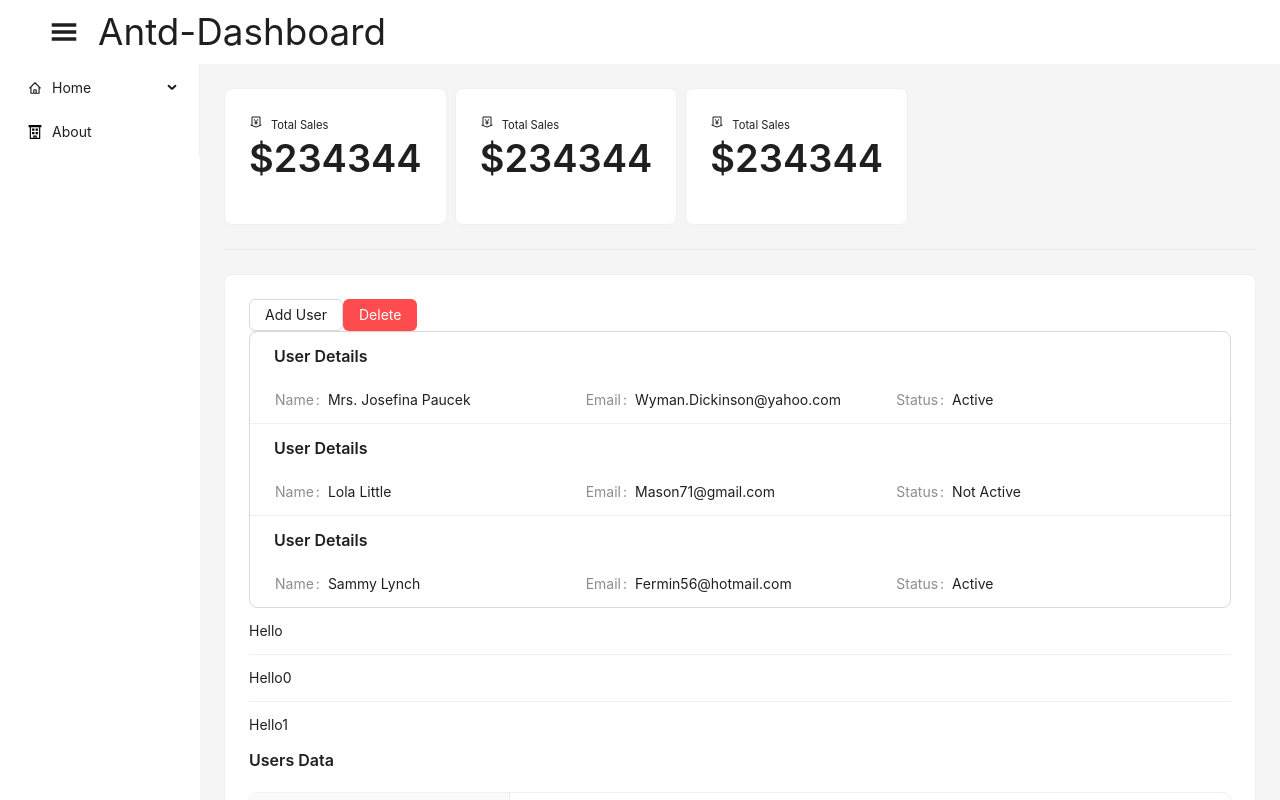
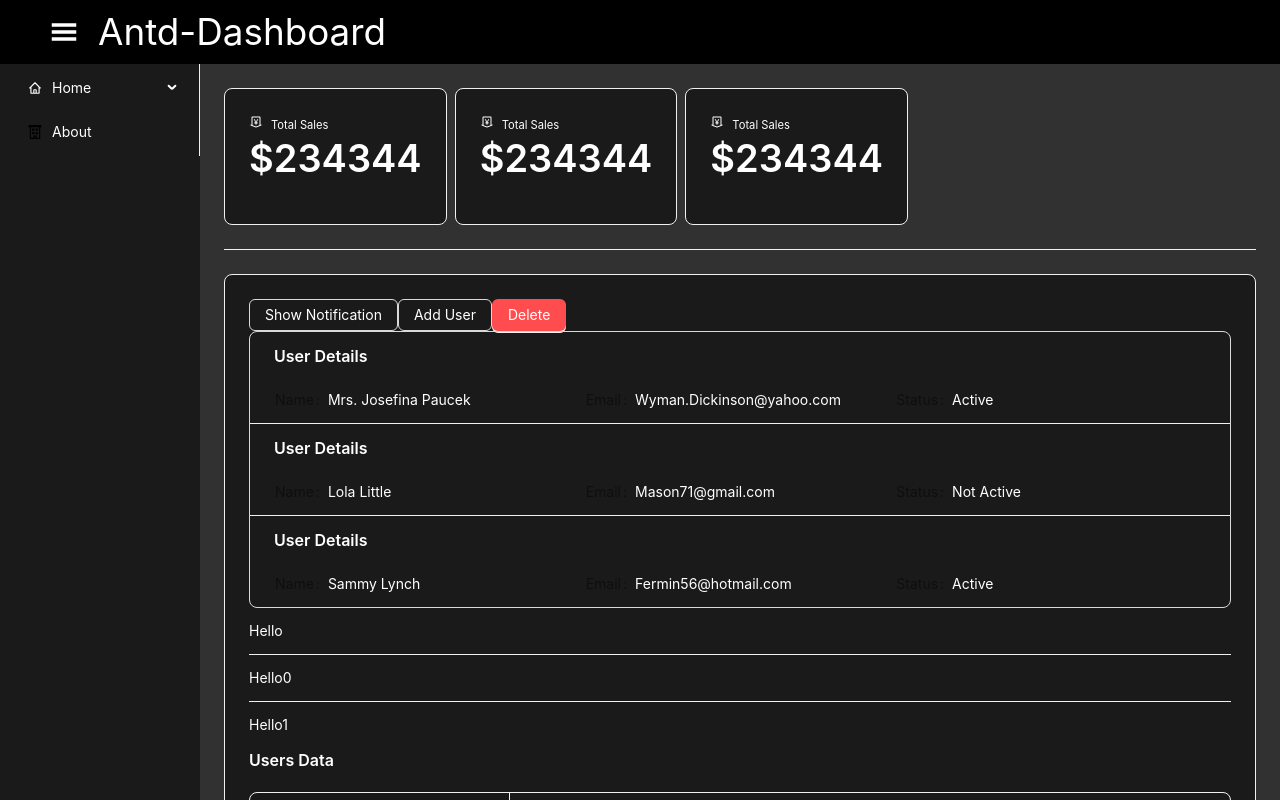
Before and after one commit to sinchana-P/antd-dashboard, a React (Vite) app: page / in a window 1280 px wide. Shown: the top 800 px of the page. Built offline with nearby package versions, Linux system fonts and the light colour scheme.

Commit message:
Theme, Notification

```diff
--- a/src/App.tsx
+++ b/src/App.tsx
@@ -1,5 +1,5 @@
 import { useState } from 'react'
-import { Anchor, Avatar, Button, Card, Col, Descriptions, Divider, Empty, Form, Input, Layout, List, Menu, Modal, Row, Space, Steps, Table, Tag, TimePicker, Typography } from 'antd'
+import { Anchor, Avatar, Button, Card, Col, Descriptions, Divider, Empty, Form, Input, Layout, List, Menu, Modal, Row, Space, Steps, Table, Tag, TimePicker, Typography, notification } from 'antd'
 import { Content, Header } from "antd/es/layout/layout";
 import Sider from "antd/es/layout/Sider";
 import "./styles/dashboard.css"
@@ -41,7 +41,8 @@ function App() {
     <Layout className='container'>
       <Header
         style={{
-          backgroundColor: "white"
+          backgroundColor: "black",
+          color: "white",
         }}
       >
         <div style={{display: "flex", alignItems: "center"}}>
@@ -113,6 +114,16 @@ function App() {
           <Divider />
 
           <Card>
+            <Button
+              onClick={() => {
+                notification.success({
+                  message: "User Created Successfully"
+                })
+              }}
+            >
+              Show Notification
+            </Button>
+
             <Button onClick={() => setModalOpen(true)}>Add User</Button>
 
             <Button
--- a/src/main.tsx
+++ b/src/main.tsx
@@ -11,7 +11,9 @@ ReactDOM.createRoot(document.getElementById('root')!).render(
       theme={{
         token: {
           colorPrimary: "#2123bf",
-
+          colorBgLayout: "#313131",
+          colorBgContainer: "#1a1a1a",
+          colorText: "white"
         },
       }}>
       <App />
```
